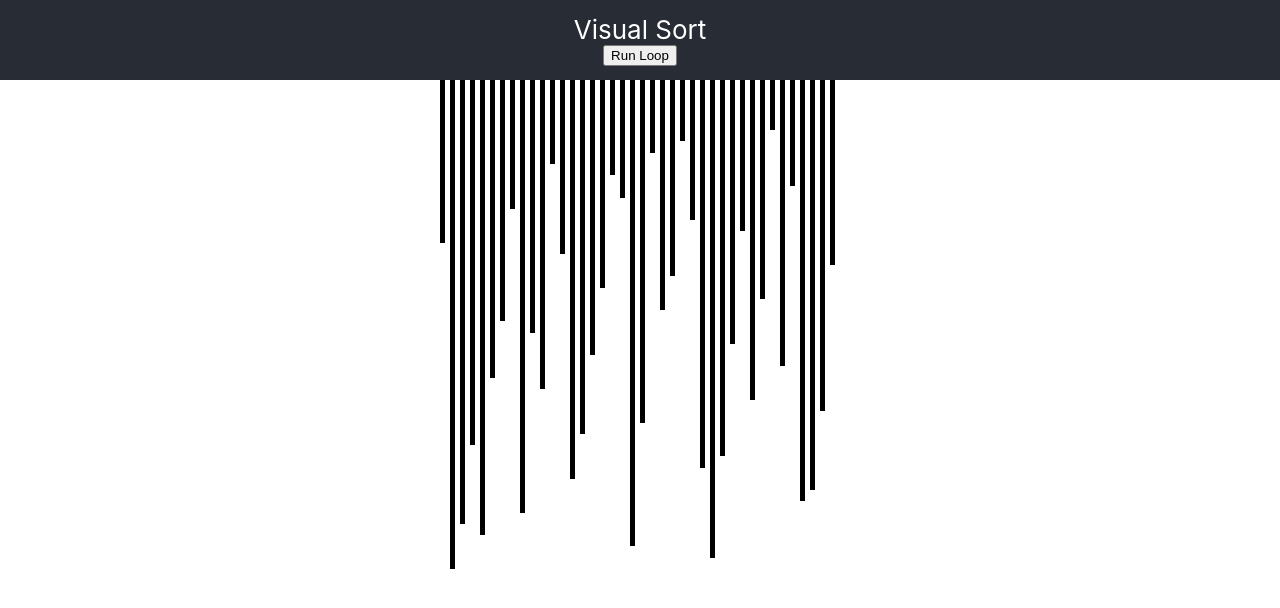
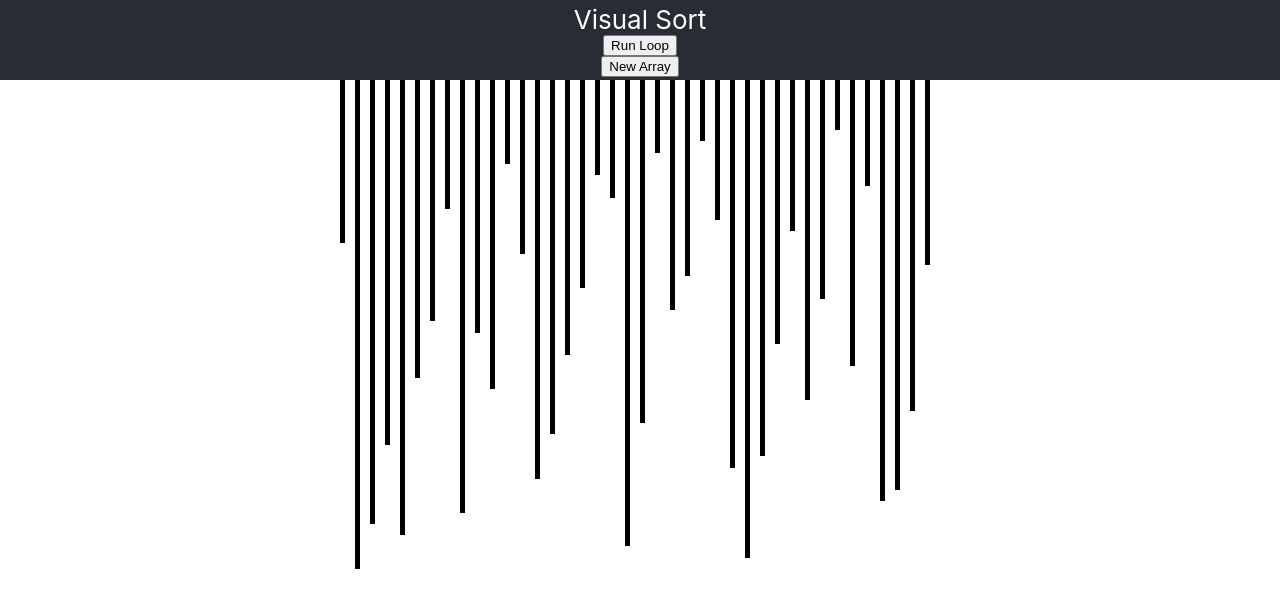
Before and after one commit to ricecreamdude/visual-sort, a React (Create React App) app: page / in a window 1280 px wide. Shown: the top 608 px of the page. Built offline with nearby package versions, Linux system fonts and the light colour scheme.

Commit message:
Added 'New Array' button and 'Run Loop' button

```diff
--- a/src/App.js
+++ b/src/App.js
@@ -1,7 +1,7 @@
 import React from 'react';
 import './App.css';
 
-import {shuffleArray} from './helpers'
+import _ from 'underscore';
 
 import Bar from './component/Bar/bar';
 
@@ -17,14 +17,12 @@ class App extends React.Component {
       length: 40
     }
 
-    this.onClickHandler = this.onClickHandler.bind(this);
-
   }
 
   componentDidMount(){
 
     //Load values with random values with this.state.length as upper bound;
-    this.generateNewArray(this.state.length);
+    this.generateNewArray();
 
   }
 
@@ -37,19 +35,17 @@ class App extends React.Component {
   //Create a recursive loop that console logs the value of each array element, one after another.
   //
 
-  async onClickHandler(){
+  onClickHandler = async () => {
     let values = [...this.state.values];
-
     for (let i = 0; i < values.length; i++){
       await new Promise( (resolve) => {
-        setTimeout( function(){
+        setTimeout( () => {
           resolve();
         },50);
 
         values[i] = values[i]+5;
         this.setState({values});
 
-        // console.log(values[i]);
       })
     }
 
@@ -59,13 +55,13 @@ class App extends React.Component {
   }
 
 
-  generateNewArray(length){
+  generateNewArray = () => {
 
     let values = [];
-
+    let length = this.state.length;
     for (var i = 0; i < length; i++) values.push(i);
 
-    this.setState({ values: shuffleArray(values) });
+    this.setState({ values: _.shuffle(values) });
 
   }
 
@@ -92,6 +88,7 @@ class App extends React.Component {
         <header className="App-header">
           Visual Sort
           <button onClick={this.onClickHandler}>Run Loop</button>
+          <button onClick={this.generateNewArray}>New Array</button>
         </header>
         <main id="contentWrapper">
           <div id="graphDiv">
--- a/src/component/Bar/bar.js
+++ b/src/component/Bar/bar.js
@@ -6,7 +6,7 @@ function Bar(props){
     bar: {
       height: props.height,
       borderLeft: '5px solid black',
-      marginRight:'5px',
+      marginRight:'10px',
       float: 'left'
 
     }
```
